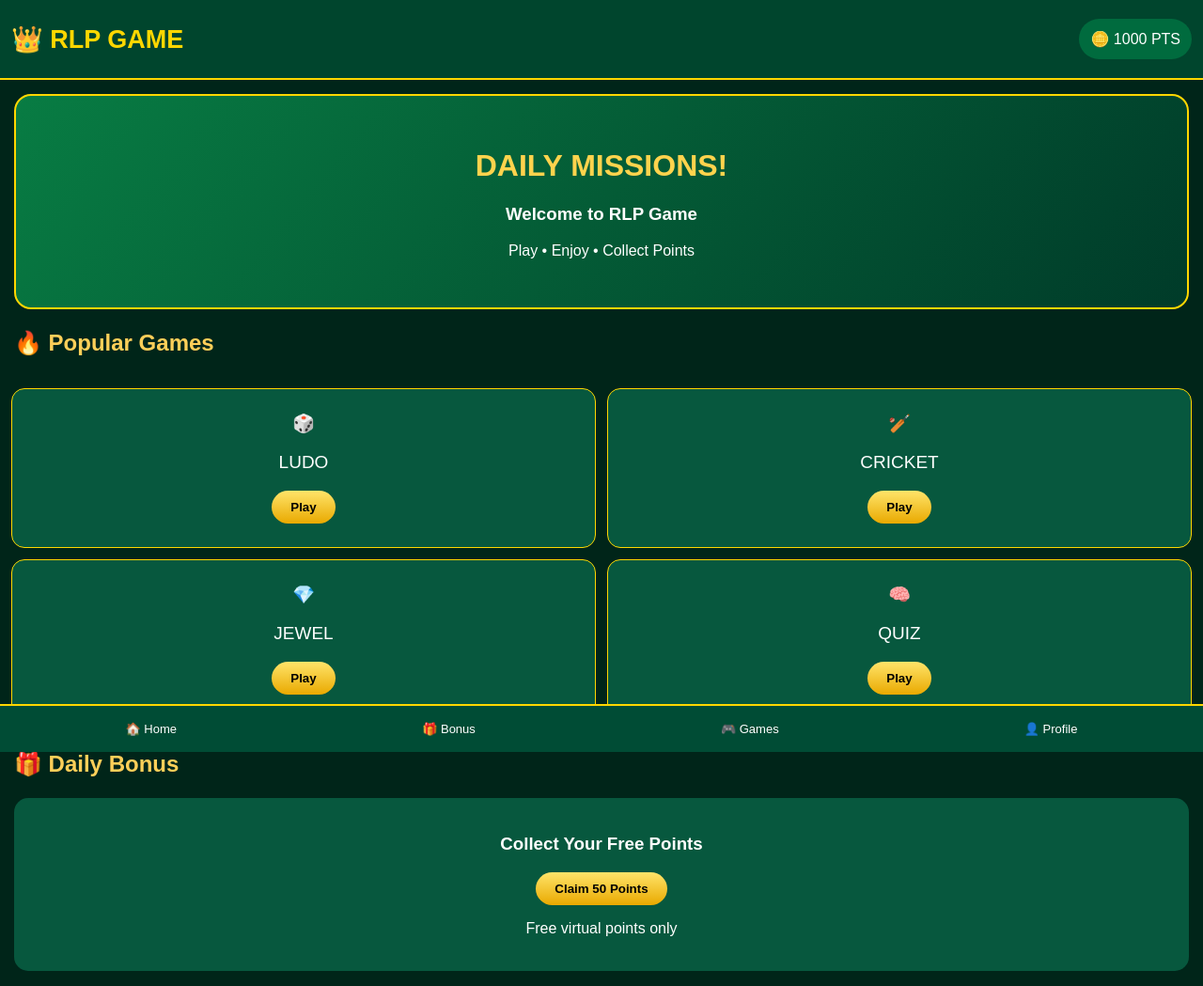
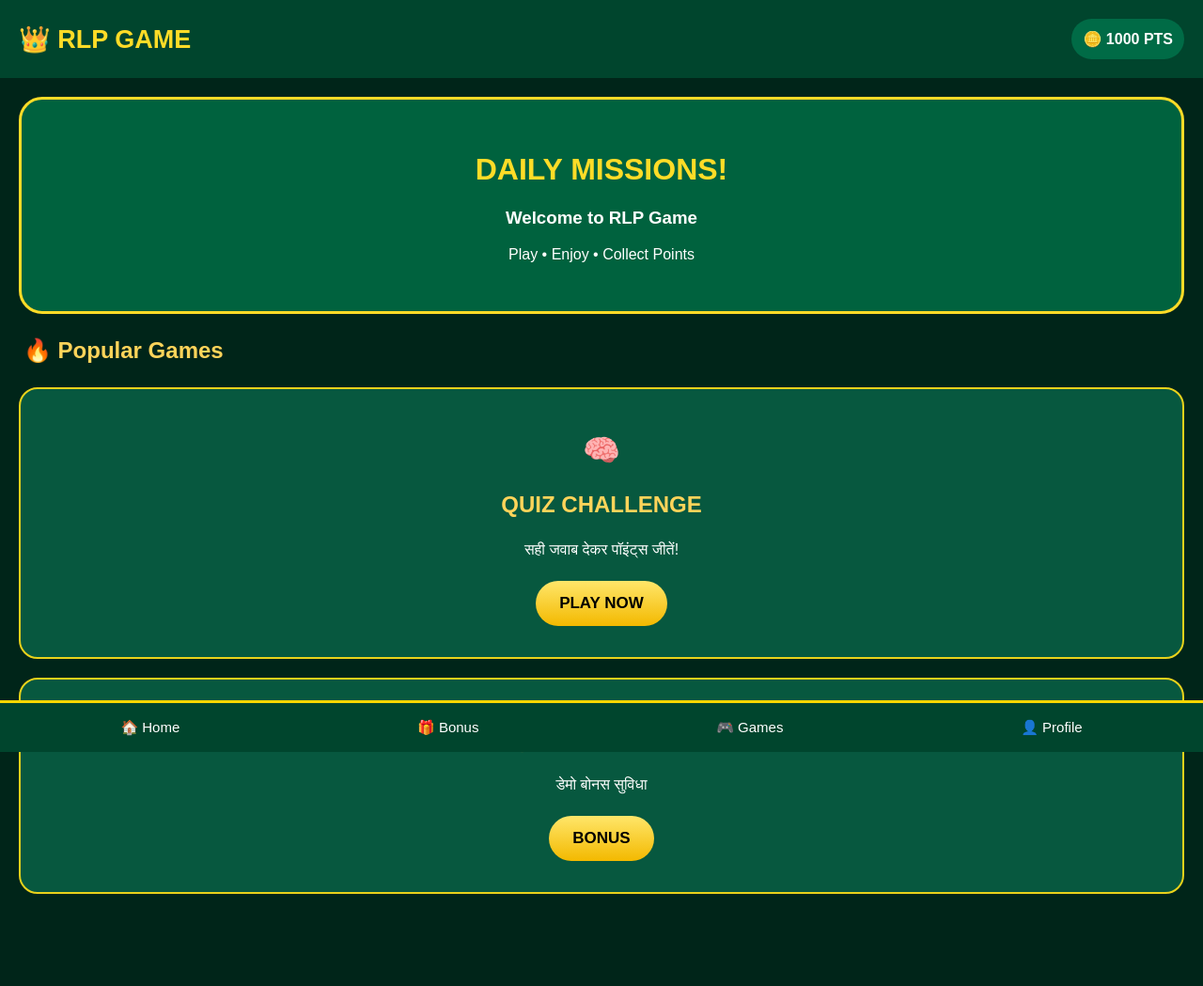
Before and after one commit to kskingking034-ui/Rlp-game, a plain HTML site: page index.html in a window 1280 px wide. Shown: the whole page at 94% size. Drawn offline with Linux system fonts and the light colour scheme.

Commit message:
Update index.html

```diff
--- a/index.html
+++ b/index.html
@@ -1,126 +1,157 @@
 
 <!DOCTYPE html>
-<html lang="en">
+<html lang="hi">
 <head>
 <meta charset="UTF-8">
-<meta name="viewport" content="width=device-width, initial-scale=1">
-<title>RLP Game</title>
+<meta name="viewport" content="width=device-width, initial-scale=1.0">
+<title>RLP GAME</title>
 <style>
 *{box-sizing:border-box}
-body{
- margin:0;
- background:#002519;
- color:white;
- font-family:Arial,sans-serif;
-}
-header{
- background:#00452d;
- padding:20px 12px;
- display:flex;
- justify-content:space-between;
- align-items:center;
- border-bottom:2px solid gold;
-}
-.logo{color:gold;font-size:27px;font-weight:bold}
-.balance{
- background:#006b3e;
- padding:12px;
- border-radius:25px;
-}
-.banner{
- margin:15px;
- padding:35px 12px;
- text-align:center;
- background:linear-gradient(130deg,#087c43,#003b29);
- border:2px solid gold;
- border-radius:18px;
-}
-h1{color:#ffd34d}
-h2{color:#ffcf59;margin:22px 15px}
-.games{
- display:grid;
- grid-template-columns:1fr 1fr;
- gap:12px;
- padding:12px;
-}
-.game{
- background:#07583e;
- border:1px solid gold;
- border-radius:14px;
- padding:25px 8px;
- text-align:center;
- font-size:19px;
-}
-button{
- background:linear-gradient(#ffe46a,#e9a900);
- border:0;
- border-radius:20px;
- padding:10px 20px;
- font-weight:bold;
-}
-.bonus{
- margin:15px;
- padding:20px;
- background:#07583e;
- border-radius:15px;
- text-align:center;
-}
-footer{
- position:fixed;
- bottom:0;
- width:100%;
- background:#004c35;
- display:flex;
- justify-content:space-around;
- padding:17px 3px;
- border-top:2px solid gold;
-}
-footer span{font-size:13px}
-main{padding-bottom:90px}
+body{margin:0;background:#002519;color:white;font-family:Arial,sans-serif}
+header{background:#00452d;padding:20px;color:#ffdc27;font-size:27px;font-weight:bold;display:flex;justify-content:space-between;align-items:center}
+.points{background:#006b46;color:white;padding:12px;border-radius:30px;font-size:16px}
+.hero{text-align:center;margin:20px;padding:35px 10px;border:3px solid #ffdc27;border-radius:25px;background:#00623e}
+.hero h1{color:#ffdc27}
+h2{color:#ffd45a;margin:25px}
+.card{background:#07583f;border:2px solid #e9d21b;border-radius:20px;margin:20px;padding:25px;text-align:center}
+button{background:linear-gradient(#ffe66a,#f3b900);border:0;border-radius:30px;padding:14px 25px;font-size:17px;font-weight:bold;margin:8px;cursor:pointer}
+.option{display:block;width:100%;background:#08704c;color:white;border:2px solid #d8bd27;border-radius:12px;margin:12px 0;padding:15px}
+.option:disabled{opacity:.8}
+#quiz{display:none}
+nav{position:fixed;bottom:0;left:0;width:100%;background:#00452d;border-top:3px solid #f8d600;display:flex;justify-content:space-around;padding:17px 2px}
+nav a{color:white;text-decoration:none;font-size:15px}
+footer{height:75px}
 </style>
 </head>
 <body>
+
 <header>
- <div class="logo">👑 RLP GAME</div>
- <div class="balance">🪙 <span id="points">1000</span> PTS</div>
+👑 RLP GAME
+<span class="points">🪙 <span id="points">1000</span> PTS</span>
 </header>
-<main>
- <div class="banner">
+
+<div class="hero">
 <h1>DAILY MISSIONS!</h1>
 <h3>Welcome to RLP Game</h3>
 <p>Play • Enjoy • Collect Points</p>
 </div>
+
+<div id="home">
 <h2>🔥 Popular Games</h2>
- <div class="games">
-  <div class="game">🎲<p>LUDO</p><button onclick="alert('Ludo demo coming soon!')">Play</button></div>
-  <div class="game">🏏<p>CRICKET</p><button onclick="alert('Cricket demo coming soon!')">Play</button></div>
-  <div class="game">💎<p>JEWEL</p><button onclick="alert('Jewel demo coming soon!')">Play</button></div>
-  <div class="game">🧠<p>QUIZ</p><button onclick="alert('Quiz demo coming soon!')">Play</button></div>
+<div class="card">
+<h1>🧠</h1>
+<h2>QUIZ CHALLENGE</h2>
+<p>सही जवाब देकर पॉइंट्स जीतें!</p>
+<button onclick="startQuiz()">PLAY NOW</button>
 </div>
- <h2>🎁 Daily Bonus</h2>
- <div class="bonus">
-  <h3>Collect Your Free Points</h3>
-  <button onclick="bonus()">Claim 50 Points</button>
-  <p id="message">Free virtual points only</p>
+<div class="card">
+<h2>🎁 DAILY BONUS</h2>
+<p>डेमो बोनस सुविधा</p>
+<button onclick="bonus()">BONUS</button>
 </div>
-</main>
-<footer>
- <span>🏠 Home</span>
- <span>🎁 Bonus</span>
- <span>🎮 Games</span>
- <span>👤 Profile</span>
-</footer>
+</div>
+
+<div id="quiz" class="card">
+<h2>🧠 RLP QUIZ</h2>
+<p id="progress">Question 1/10</p>
+<h3 id="question"></h3>
+<div id="answers"></div>
+<p id="feedback"></p>
+<button id="next" onclick="nextQuestion()" style="display:none">NEXT QUESTION</button>
+<div id="result"></div>
+<button id="restart" onclick="startQuiz()" style="display:none">PLAY AGAIN</button>
+<button onclick="goHome()">HOME</button>
+</div>
+
+<footer></footer>
+<nav>
+<a href="#" onclick="goHome()">🏠 Home</a>
+<a href="#" onclick="bonus()">🎁 Bonus</a>
+<a href="#" onclick="startQuiz()">🎮 Games</a>
+<a href="#" onclick="goHome()">👤 Profile</a>
+</nav>
+
 <script>
+const questions=[
+{q:"भारत की राजधानी कौनसी है?",a:["मुंबई","नई दिल्ली","जयपुर","भोपाल"],c:1},
+{q:"राजस्थान की राजधानी क्या है?",a:["जोधपुर","उदयपुर","जयपुर","अजमेर"],c:2},
+{q:"भारत का राष्ट्रीय पशु कौन है?",a:["शेर","बाघ","हाथी","घोड़ा"],c:1},
+{q:"भारत का राष्ट्रीय पक्षी कौन है?",a:["कबूतर","तोता","मोर","हंस"],c:2},
+{q:"सूर्य किस दिशा से निकलता है?",a:["पश्चिम","उत्तर","दक्षिण","पूर्व"],c:3},
+{q:"एक सप्ताह में कितने दिन होते हैं?",a:["5","6","7","8"],c:2},
+{q:"भारत का राष्ट्रीय फूल कौनसा है?",a:["गुलाब","कमल","चमेली","गेंदा"],c:1},
+{q:"पृथ्वी का उपग्रह कौन है?",a:["मंगल","चंद्रमा","सूर्य","शुक्र"],c:1},
+{q:"भारत का स्वतंत्रता दिवस कब है?",a:["15 अगस्त","26 जनवरी","2 अक्टूबर","14 नवंबर"],c:0},
+{q:"एक वर्ष में कितने महीने होते हैं?",a:["10","11","12","13"],c:2}
+];
+
+let index=0,score=0,answered=false;
+let points=Number(localStorage.getItem("rlpPoints")||1000);
+document.getElementById("points").textContent=points;
+
+function startQuiz(){
+index=0;score=0;
+document.getElementById("home").style.display="none";
+document.getElementById("quiz").style.display="block";
+document.getElementById("result").textContent="";
+document.getElementById("restart").style.display="none";
+showQuestion();
+}
+function showQuestion(){
+answered=false;
+let q=questions[index];
+document.getElementById("progress").textContent="Question "+(index+1)+"/"+questions.length;
+document.getElementById("question").textContent=q.q;
+document.getElementById("feedback").textContent="";
+document.getElementById("next").style.display="none";
+let box=document.getElementById("answers");
+box.innerHTML="";
+q.a.forEach((answer,i)=>{
+let b=document.createElement("button");
+b.className="option";
+b.textContent=answer;
+b.onclick=()=>checkAnswer(i);
+box.appendChild(b);
+});
+}
+function checkAnswer(choice){
+if(answered)return;
+answered=true;
+let correct=questions[index].c;
+let buttons=document.querySelectorAll(".option");
+buttons.forEach((b,i)=>{
+b.disabled=true;
+if(i===correct)b.style.border="3px solid #64ff85";
+});
+if(choice===correct){
+score+=50;
+points+=50;
+document.getElementById("feedback").textContent="🎉 सही जवाब! +50 पॉइंट्स";
+}else{
+document.getElementById("feedback").textContent="गलत जवाब! सही उत्तर: "+questions[index].a[correct];
+}
+document.getElementById("points").textContent=points;
+localStorage.setItem("rlpPoints",points);
+document.getElementById("next").style.display="inline-block";
+}
+function nextQuestion(){
+index++;
+if(index<questions.length){showQuestion();}
+else{
+document.getElementById("question").textContent="🏆 QUIZ COMPLETE!";
+document.getElementById("answers").innerHTML="";
+document.getElementById("feedback").textContent="";
+document.getElementById("next").style.display="none";
+document.getElementById("result").innerHTML="आपका स्कोर: "+score+" / 500 पॉइंट्स";
+document.getElementById("restart").style.display="inline-block";
+}
+}
+function goHome(){
+document.getElementById("quiz").style.display="none";
+document.getElementById("home").style.display="block";
+}
 function bonus(){
- let p=Number(document.getElementById('points').innerText);
- if(localStorage.getItem('rlpBonus')===new Date().toDateString()){
-  document.getElementById('message').innerText='Bonus already collected today!';
-  return;
- }
- p+=50;
- document.getElementById('points').innerText=p;
- localStorage.setItem('rlpBonus',new Date().toDateString());
- document.getElementById('message').innerText='50 points collected!';
+alert("RLP GAME: यह डेमो बोनस सुविधा है।");
 }
 </script>
 </body>
```
Lines whose indentation alone changed are shown as unchanged.
